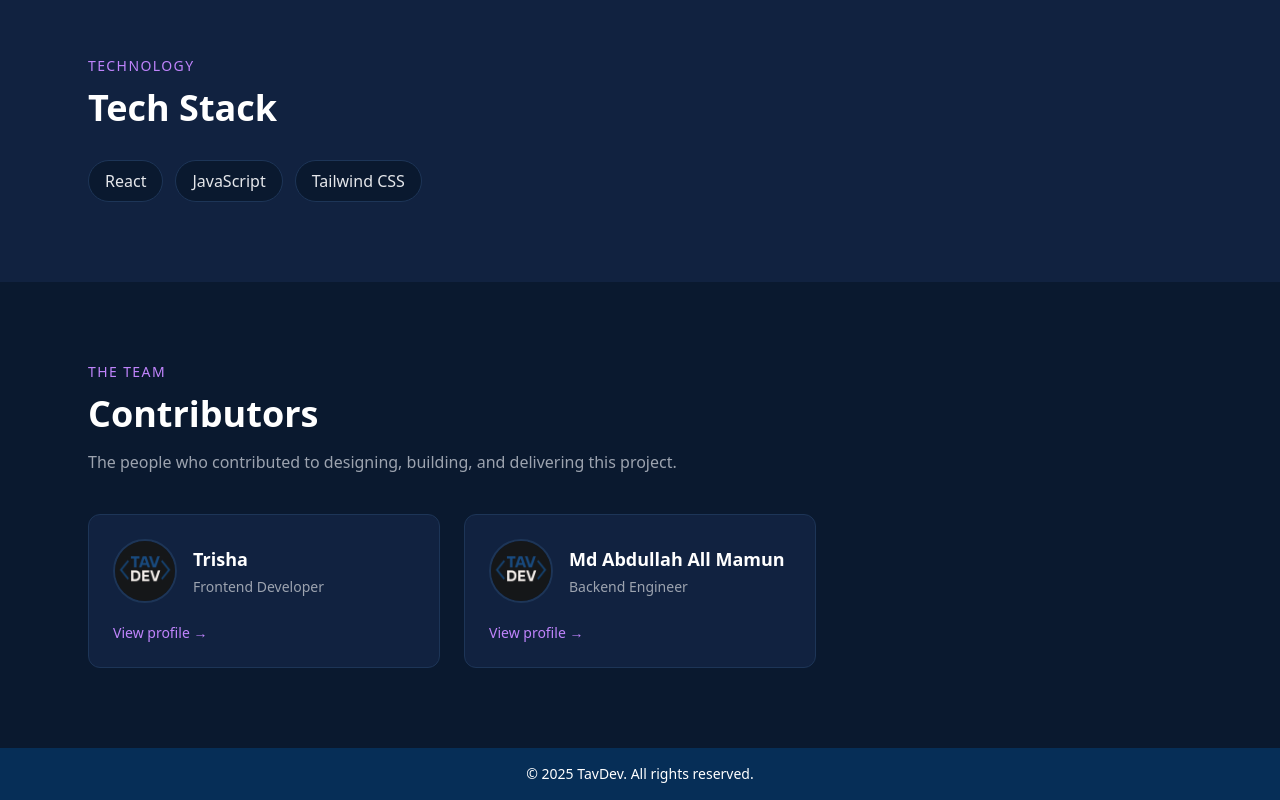
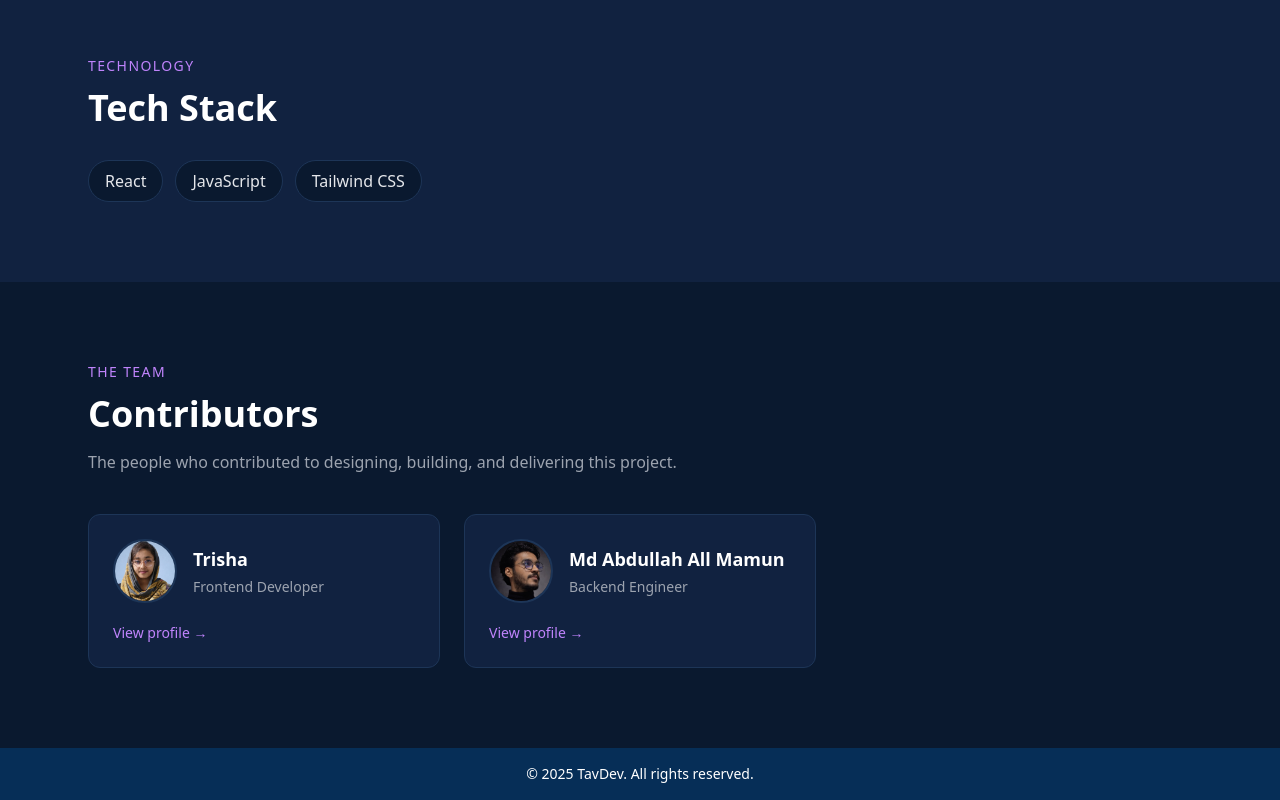
Before and after one commit to TAVDEV-team/portfolio, a React (Vite) app in the folder frontend/: page /projects/advocate-depankar-chakraborty in a window 1280 px wide. Shown: the part 1353-2153 px from the top of the page. Built offline with nearby package versions, Linux system fonts and the light colour scheme; the HTML template or start-up script is replaced by a standard one.

Commit message:
feat :add photos of contributors

```diff
--- a/frontend/src/data/contributors.js
+++ b/frontend/src/data/contributors.js
@@ -3,7 +3,7 @@ const contributors = [
     slug: "mamun",
     name: "Md Abdullah All Mamun",
     role: "Backend Engineer",
-    image: "/TAVDEV.png",
+    image: "/md_abdullah_all_mamun.jpeg",
 
     bio: "Backend engineer focused on building reliable APIs, scalable backend systems, automation workflows, and production-ready infrastructure.",
 
@@ -76,7 +76,7 @@ const contributors = [
     slug: "trisha",
     name: "Trisha",
     role: "Frontend Developer",
-    image: "/TAVDEV.png",
+    image: "/trisha_pal.jpeg",
 
     bio: "Frontend developer focused on building responsive, accessible, and user-friendly interfaces for modern web applications.",
 
```
Also changed, not shown: frontend/public/md_abdullah_all_mamun.jpeg (added), frontend/public/trisha_pal.jpeg (added).
